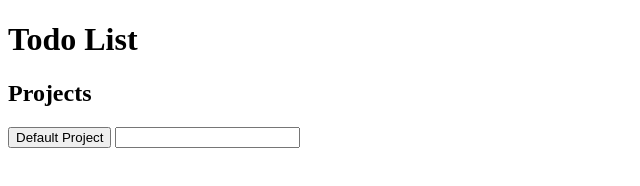
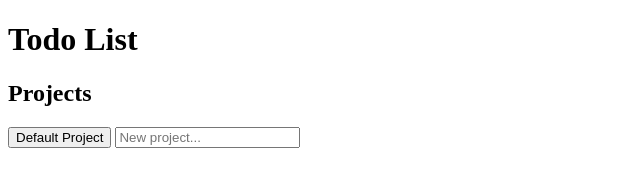
Before and after one commit to SGD14/odin-todo-list, a website built with webpack: page dist/index.html in a window 1280 px wide. Shown: the full height of the page, 0-640 px from the left. Built offline with nearby package versions, Linux system fonts and the light colour scheme.

Commit message:
Add placeholder text to new project button

```diff
--- a/dist/index.html
+++ b/dist/index.html
@@ -15,7 +15,7 @@
                 <h2>Projects</h2>
                 <div class="project-list">
                     <button>Default Project</button>
-                    <input type="text" id="new-project-name">
+                    <input type="text" id="new-project-name" placeholder="New project...">
                 </div>
             </div>
             <div class="project-content"></div>
```
